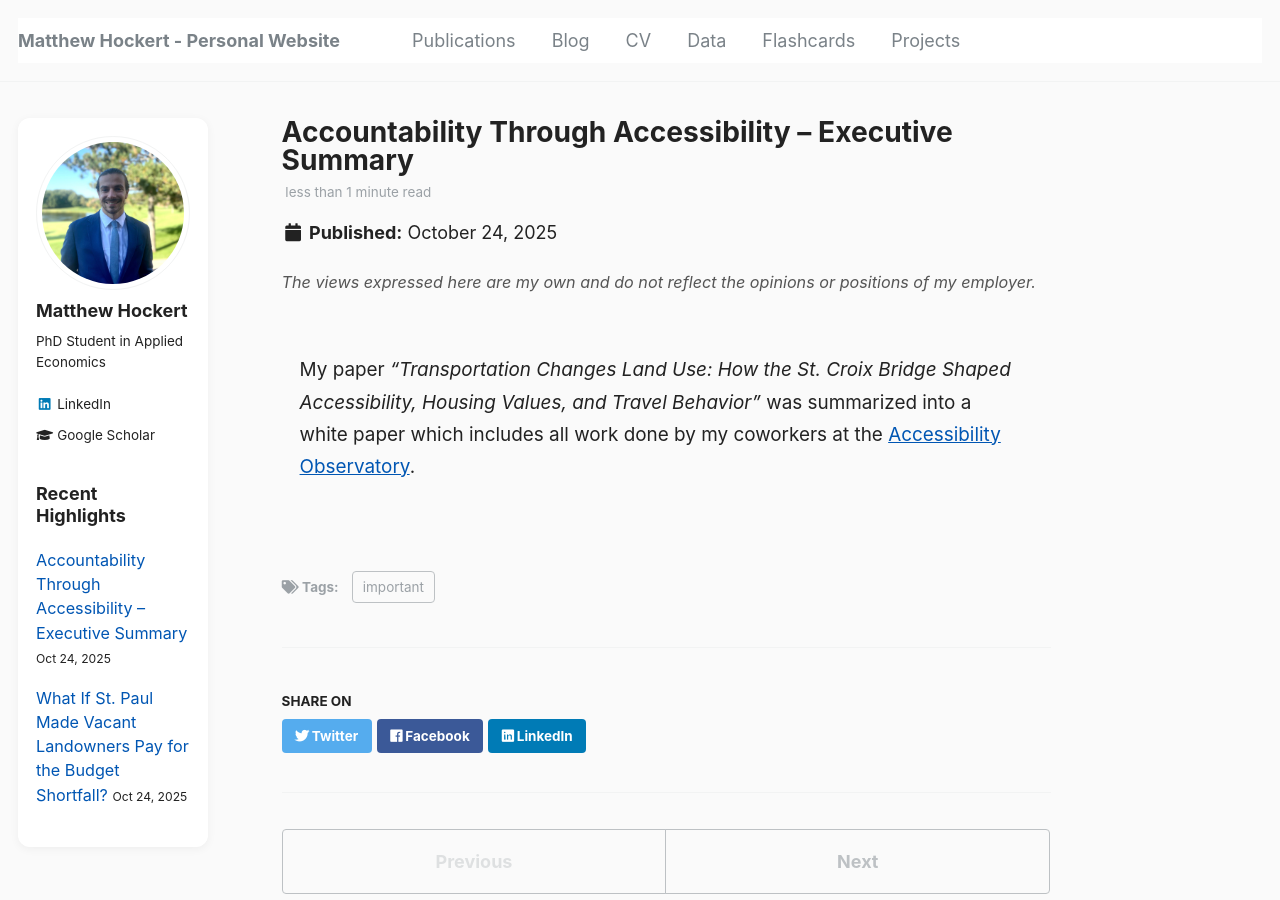
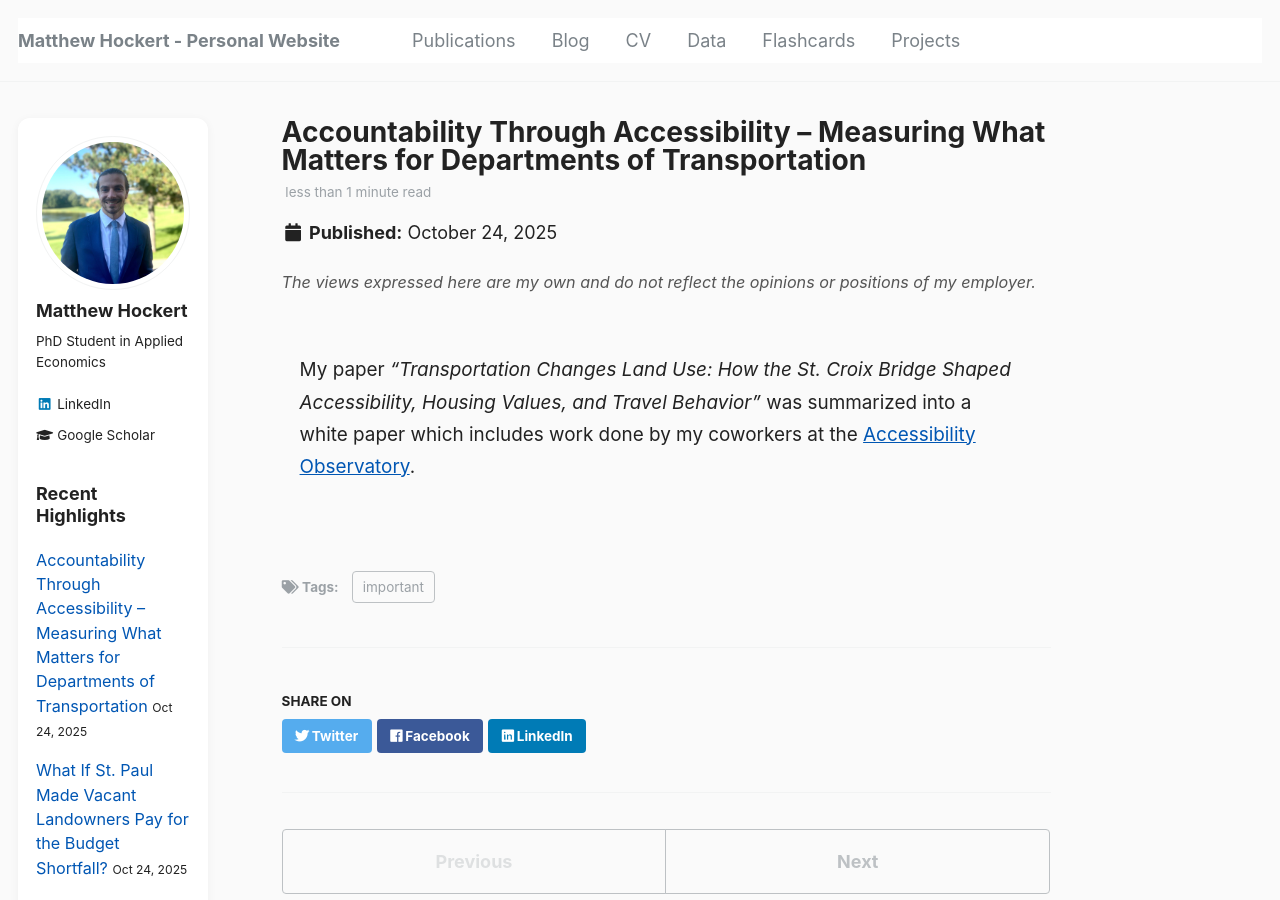
Before and after one commit to MatthewHockert/MatthewHockert.github.io, a Jekyll site: the page built from _posts/2025-10-24-featured-publication.md, in a window 1280 px wide and 900 px high. Built offline with Jekyll 4.4.1, drawn with Linux system fonts in a browser that asks for light colours.

Commit message:
updating names

```diff
--- a/_posts/2025-10-24-featured-publication.md
+++ b/_posts/2025-10-24-featured-publication.md
@@ -1,9 +1,9 @@
 ---
-title: "Accountability Through Accessibility – Executive Summary"
+title: "Accountability Through Accessibility – Measuring What Matters for Departments of Transportation"
 date: 2025-10-24
 tags: [important]
 external_url: "https://www.cts.umn.edu/ao/accountabilitythroughaccessibility/executivesummary"
 hidden: true
 ---
 
-My paper *"Transportation Changes Land Use: How the St. Croix Bridge Shaped Accessibility, Housing Values, and Travel Behavior"* was summarized into a white paper which includes all work done by my coworkers at the [Accessibility Observatory](https://www.cts.umn.edu/programs/ao).
+My paper *"Transportation Changes Land Use: How the St. Croix Bridge Shaped Accessibility, Housing Values, and Travel Behavior"* was summarized into a white paper which includes work done by my coworkers at the [Accessibility Observatory](https://www.cts.umn.edu/programs/ao).
```
